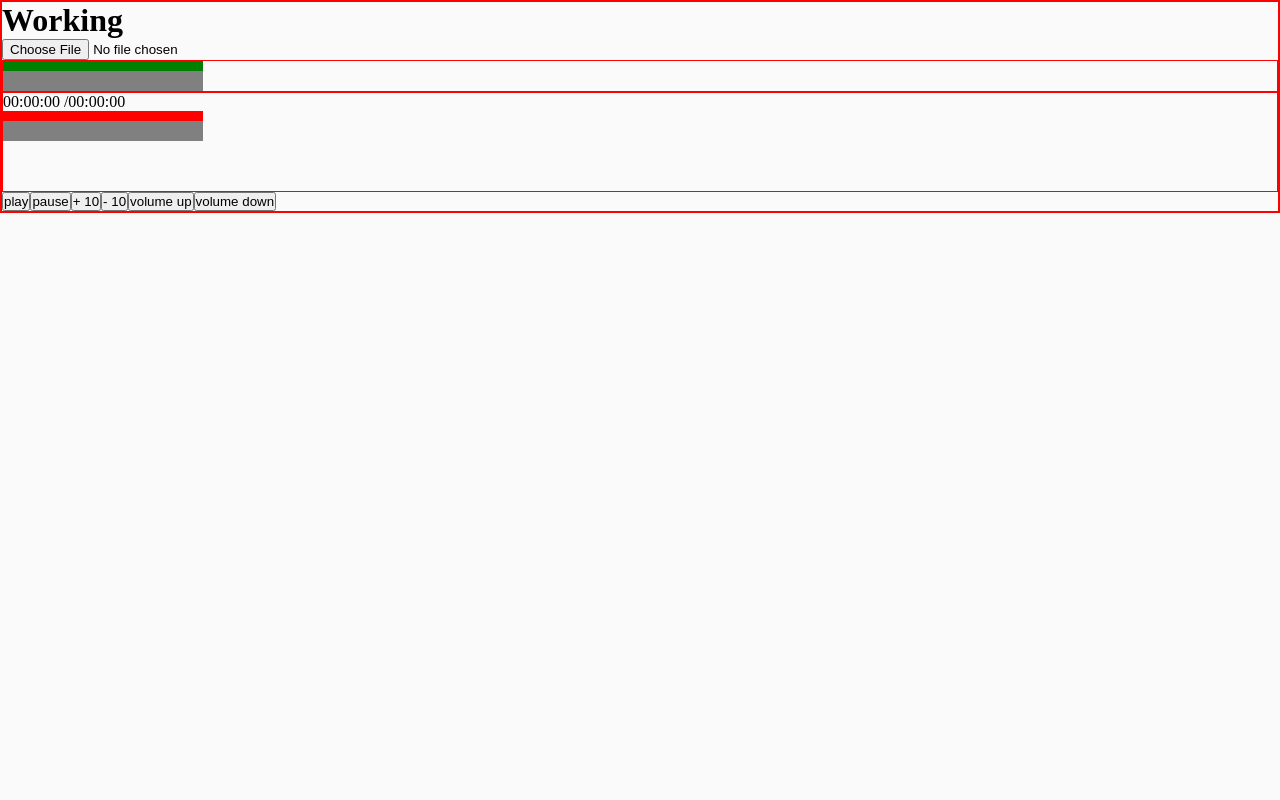
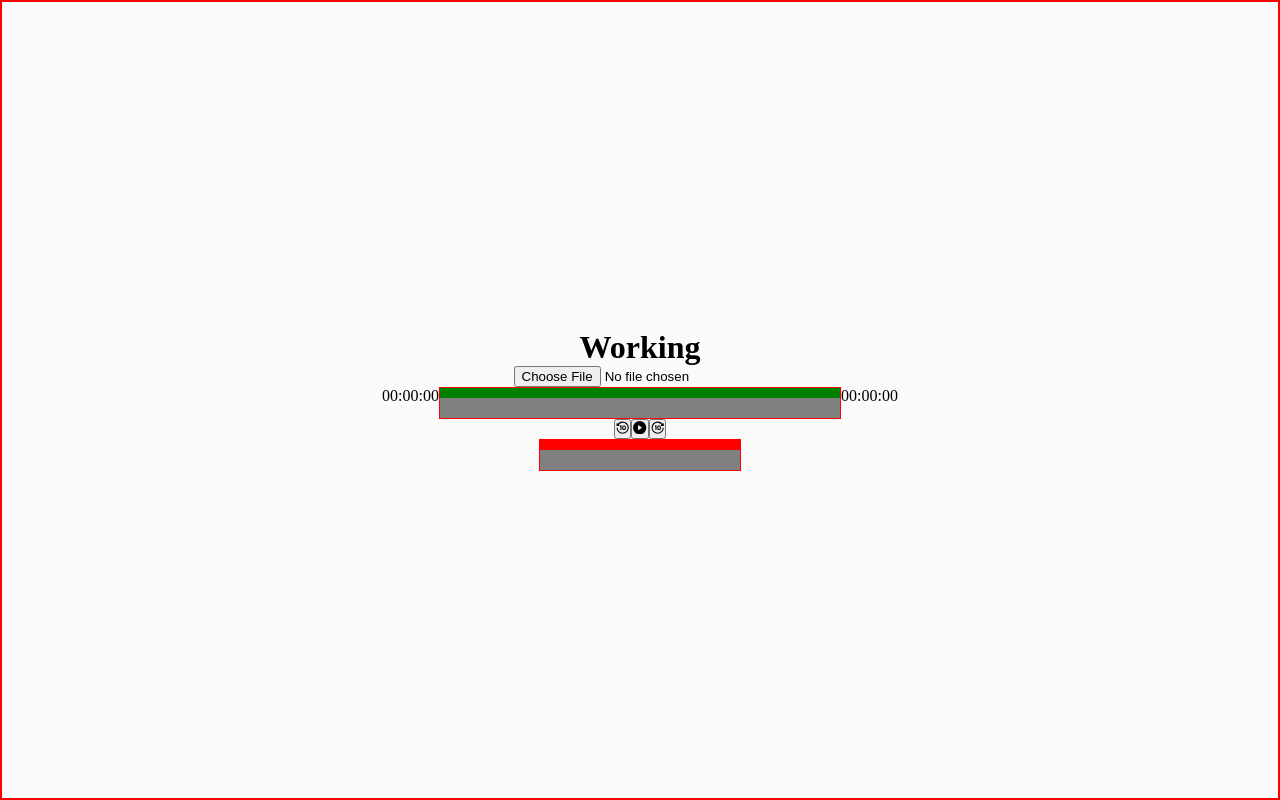
Before and after one commit to SafeCo/react-music-player, a React (Create React App) app: page / in a window 1280 px wide. Built offline with nearby package versions, Linux system fonts and the light colour scheme.

Commit message:
implemented Icons

```diff
--- a/package.json
+++ b/package.json
@@ -8,6 +8,7 @@
     "@testing-library/user-event": "^13.5.0",
     "react": "^18.2.0",
     "react-dom": "^18.2.0",
+    "react-icons": "^4.7.1",
     "react-scripts": "5.0.1",
     "web-vitals": "^2.1.4"
   },
--- a/src/AudioPlayer.css
+++ b/src/AudioPlayer.css
@@ -1,5 +1,10 @@
 .audioPlayer__container{
     border: solid red 2px;
+    height: 100vh;
+    display: flex;
+    flex-direction: column;
+    justify-content: center;
+    align-items: center;
 }
 
 
@@ -7,8 +12,6 @@
 
 .volumeBar__container{
     border: solid red 1px;
-    height: 100px;
-
 }
 
 .volumeBar__gray{
--- a/src/AudioPlayer.js
+++ b/src/AudioPlayer.js
@@ -1,6 +1,11 @@
-import {useState, useEffect, useRef} from 'react'
+import {useState, useRef} from 'react'
 import "./AudioPlayer.css"
 import SeekerBar from './SeekerBar'
+import { BsFillPlayCircleFill } from "react-icons/bs";
+import { BsFillPauseCircleFill } from "react-icons/bs";
+import { GrForwardTen } from "react-icons/gr"
+import { GrBackTen } from "react-icons/gr"
+
 
 function AudioPlayer() {
 
@@ -11,7 +16,7 @@ function AudioPlayer() {
     const [audioLength, setAudioLength] = useState("")
     const [audioTime, setAudioTime] = useState("")
 
-
+    const [isPlaying, setIsPlaying] = useState(false)
     const [progress, setProgress] = useState("")
     const [volume, setVolume] = useState("")
 
@@ -92,10 +97,12 @@ function AudioPlayer() {
 
     function playFile(){
         audioFile.play()
+        setIsPlaying(!isPlaying)
     }
 
     function pauseFile(){
         audioFile.pause()
+        setIsPlaying(!isPlaying)
     }
 
     function addTen(){
@@ -103,25 +110,6 @@ function AudioPlayer() {
     }
     function minusTen(){
         audioFile.currentTime= audioTime - 10
-    }
-
-
-    function volumeUp(){
-        if(audioFile.volume === 1){
-            return
-        }else{
-            audioFile.volume = (audioFile.volume.toFixed(2) * 100 + 0.1.toFixed(2) * 100) / 100
-        }
-    }
-
-    function volumeDown(){
-        console.log(audioFile.volume)
-        if(audioFile.volume === 0){
-            return
-        }else{
-            audioFile.volume = (audioFile.volume.toFixed(2) * 100 - 0.1.toFixed(2) * 100) / 100
-        }
-
     }
 
 
@@ -133,62 +121,62 @@ function AudioPlayer() {
                 onChange={e=>addFile(e)}
             />
 
+            <div className="audioTime__container">
+
+                    <div>{toHoursAndMinutes(Math.floor(audioTime))}</div>
                     <SeekerBar
                         toHoursAndMinutes={toHoursAndMinutes}
                         audioFile={audioFile}
                         audioLength={audioLength}
                         progress={progress}
                     />
-            <div className="volumeBar__container">
-                {/* <div ref={clickRef} data-name="timeSeeker" onMouseMove={(e)=>checkTime(e)} onClick={checkWidth} className="seekerBar__gray">
-                    <div style={barStyle} className="seekerBar__progress">
-                        <div className="seekerBar__ball"></div>
-                        <div style={cursorPosition} className="seekerBar__time">{seekerTime}</div>
-                    </div>
-                </div> */}
-
-                <div className="audioTime__container">
-                    <div>{toHoursAndMinutes(Math.floor(audioTime)) + " / "}</div>
                     <div>{toHoursAndMinutes(Math.floor(audioLength))}</div>
             </div>
 
+            <div className="audioPlayer__button-container">
+                <button
+                onClick={()=>{minusTen()}}
+                >
+                    <GrBackTen/>
+                </button>
+
+                { isPlaying?
+                    (
+                        <button
+                        className="audioPlayer__pause-button"
+                        onClick={()=>{pauseFile()}}
+                        >
+                            <BsFillPauseCircleFill/>
+                        </button>
+                    ) :
+                    (
+                        <button
+                        className="audioPlayer__play-button"
+                        onClick={()=>{playFile()}}
+                        >
+                            <BsFillPlayCircleFill />
+                        </button>
+                    )
+                }
+
+                <button
+                onClick={()=>{addTen()}}
+                >
+                    <GrForwardTen/>
+                </button>
+
+
+            </div>
+
+
+
+            <div className="volumeBar__container">
                 <div ref={volumeRef} data-name="volumeSeeker"  onClick={checkWidth} className="volumeBar__gray">
                     <div style={volumeStyle} className="volumeBar__progress">
                     </div>
                 </div>
             </div>
 
-            <button
-            onClick={()=>{playFile()}}
-            >play
-            </button>
-
-
-            <button
-            onClick={()=>{pauseFile()}}
-            >pause
-            </button>
-
-            <button
-            onClick={()=>{addTen()}}
-            > + 10
-            </button>
-
-            <button
-            onClick={()=>{minusTen()}}
-            > - 10
-            </button>
-
-            <button
-            onClick={()=>{volumeUp()}}
-            > volume up
-            </button>
-
-            <button
-            onClick={()=>{volumeDown()}}
-            > volume down
-            </button>
-
         </div>
     )
 }
--- a/src/SeekerBar.css
+++ b/src/SeekerBar.css
@@ -5,14 +5,15 @@
 .seekerBar__gray{
     cursor: pointer;
     background-color: gray;
-    width: 200px;
+    width: 400px;
     height: 30px;
 }
 .seekerBar__progress{
     position: relative;
-    /* background-color: green; */
     height: 10px;
 }
+
+
 
 .seekerBar__time{
     position: absolute;
--- a/src/SeekerBar.js
+++ b/src/SeekerBar.js
@@ -1,10 +1,10 @@
 
-import {useState,  useRef, useEffect} from 'react'
+import {useState,  useRef} from 'react'
 import "./SeekerBar.css"
 
 function SeekerBar({toHoursAndMinutes, audioFile, audioLength, progress}) {
 
-    const clickRef = useRef()
+    const seekerRef = useRef()
 
     const [cursorPosition, setCursorPosition] = useState({ left: 0 })
     const [seekerTime, setSeekerTime] = useState("")
@@ -13,34 +13,32 @@ function SeekerBar({toHoursAndMinutes, audioFile, audioLength, progress}) {
     const barStyle = {
         width : progress + "%",
         backgroundColor: "green",
-
     }
 
     const checkWidth = (e)=>{
-        let width = clickRef.current.clientWidth
+        let width = seekerRef.current.clientWidth
         const offset = e.nativeEvent.offsetX
         const divprogress = offset / width * 100;
         audioFile.currentTime = divprogress / 100 * audioLength
     }
 
     const checkTime = (e)=>{
-        let width = clickRef.current.clientWidth
+        let width = seekerRef.current.clientWidth
         const offset = e.nativeEvent.offsetX
         const divprogress = offset / width * 100;
         const time = divprogress / 100 * audioLength
         setSeekerTime(toHoursAndMinutes(Math.floor(time)))
-        setCursorPosition({ left: e.clientX});
 
+        let bounds = seekerRef.current.getBoundingClientRect()
+        let x = e.clientX - bounds.left;
+        setCursorPosition({ left: x});
     }
-    useEffect(()=>{
-        console.log(isHover)
-    },[isHover])
 
     return (
         <div className="seekerBar__container">
                 <div
                     className="seekerBar__gray"
-                    ref={clickRef}
+                    ref={seekerRef}
                     data-name="timeSeeker"
                     onMouseEnter={()=>{setIsHover(true)}}
                     onMouseLeave={()=>{setIsHover(false)}}
```
Also changed, not shown: 1 other file (tests, documents, lock files or other folders). Lines whose indentation alone changed are shown as unchanged.
